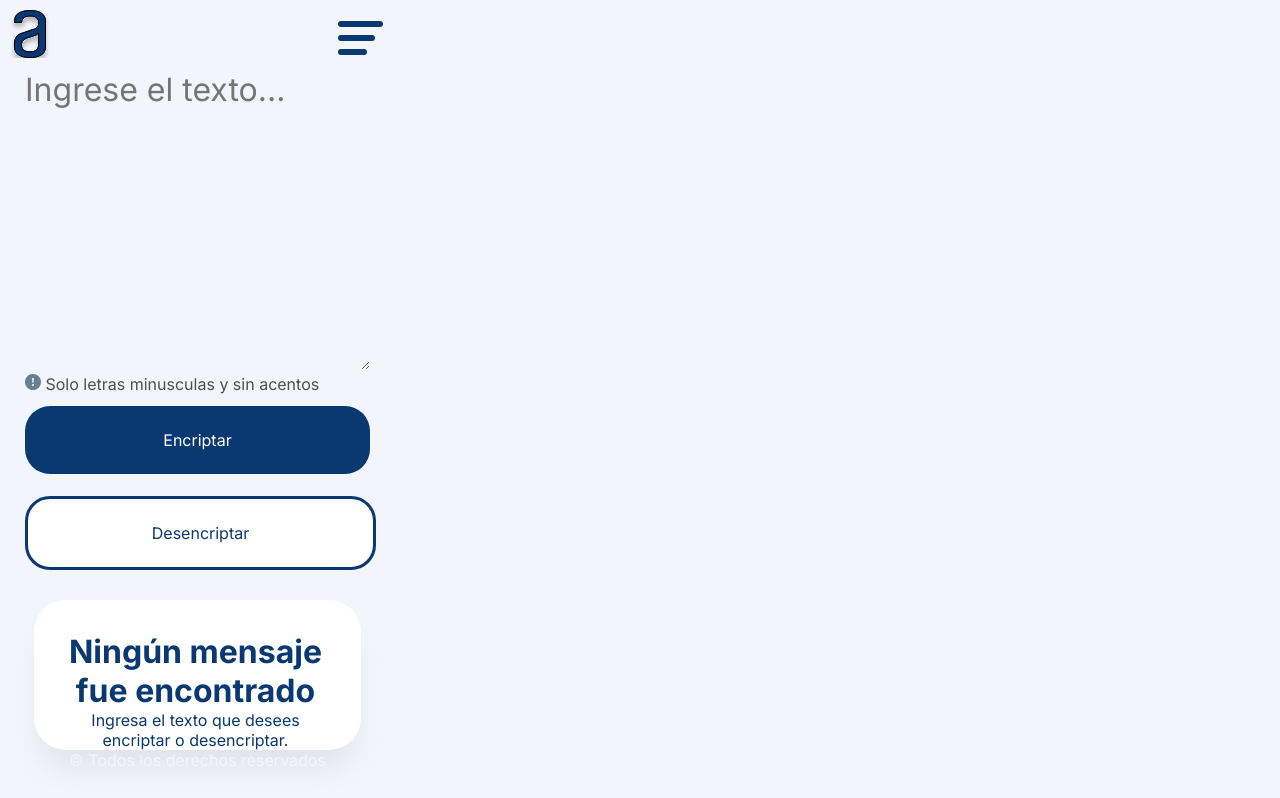
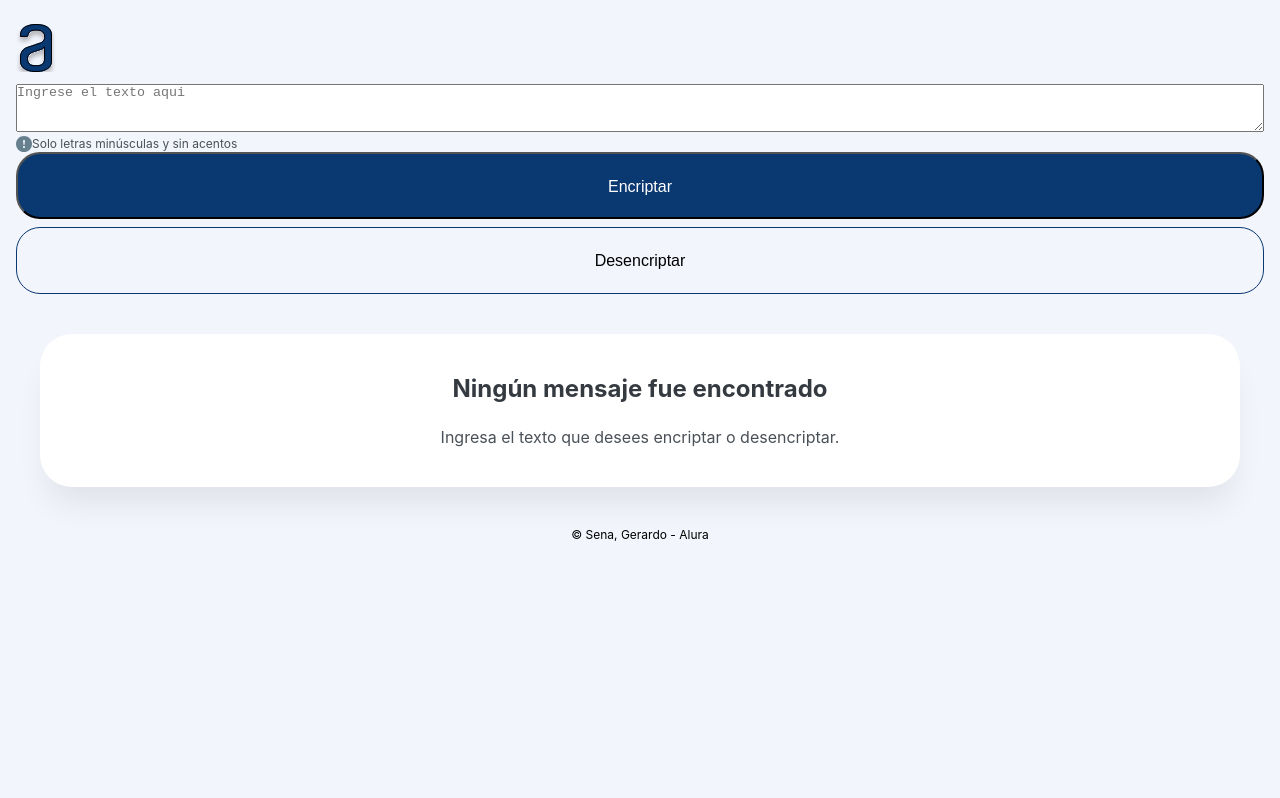
Before and after one commit to gerardosn/desafioAluraEncriptador, a plain HTML site: page index.html in a window 1280 px wide. Drawn offline with Linux system fonts and the light colour scheme.

Commit message:
modificados:     index.html 	modificados:     styles.css 	renombrados:     img/icono-menu.svg -> v1/img/icono-menu.svg 	nuevos archivos: v1/img/logo-alura.svg 	nuevos archivos: v1/img/signo-exclamacion.svg 	nuevos archivos: v1/index.html 	renombrados:     script.js -> v1/script.js 	nuevos archivos: v1/styles.css

```diff
--- a/index.html
+++ b/index.html
@@ -3,47 +3,25 @@
 <head>
     <meta charset="UTF-8">
     <meta name="viewport" content="width=device-width, initial-scale=1.0">
-    <title>Desafio Alura: Encriptar.</title>
-    <link rel="stylesheet" href="styles.css" type="text/css">
-    <link rel="preconnect" href="https://fonts.googleapis.com">
-<link rel="preconnect" href="https://fonts.gstatic.com" crossorigin>
-<link href="https://fonts.googleapis.com/css2?family=Inter:wght@100..900&display=swap" rel="stylesheet">
+    <title>Desafio Alura: Encriptador.</title>
+    <link rel="stylesheet" href="styles.css">
 </head>
 <body>
-    <header>
-        <div class="contenedor-header">
-            <div class="contenedor-header-div1"> <img src="img/logo-alura.svg"> </div>
-            <div class="contenedor-header-div2"></div>
-            <div class="contenedor-header-div3"> <img src="img/icono-menu.svg" > </div>
-          </div>
-      </header>
-
-      <main>
-        <form>
-        <div class="main-div1">
-        <textarea id="textoEntrada" name="textoEntrada" placeholder="Ingrese el texto..."></textarea>
-        </div>
-
-        <img src="img/signo-exclamacion.svg">
-          <span>Solo letras minusculas y sin acentos</span>
-        <div class="main-div2">
-          <div class="btn-encriptar" onclick="encriptar()">Encriptar</div>
-          <div class="btn-desencriptar" onclick="desencriptar()">Desencriptar</div>
-        </div> </form>
-        <div class="main-div3">
-          <div class="text-resultado" id="resultado">
-            <h1>Ningún mensaje fue encontrado</h1>
-            <p>Ingresa el texto que desees encriptar o desencriptar.</p>
-            <!-- <div class="btn-copiar">Copiar</div> -->
-          </div>
-
-        </div>
-      </main>
-
-      <footer>
-        <p>&copy; Todos los derechos reservados</p>
-
-      </footer>
-      <script src="script.js"></script>
+    <header><img src="img/logo-alura.svg" alt="logo-alura"></header>
+    <main>
+     <textarea name="txtIn" id="txtIn" placeholder="Ingrese el texto aqui" maxlength="200"></textarea>
+     <div class="contAdvertencia">
+     <img src="img/signo-exclamacion.svg" alt="!"><p>Solo letras minúsculas y sin acentos</p>
+     </div>
+     <div class="contBtnes">
+     <button name="encriptar" id="encriptar" class="btnEncriptar" onclick="encriptar()">Encriptar</button>
+     <button name="desencriptar" id="desencriptar" class="btndesencriptar" onclick="desencriptar()">Desencriptar</button>
+    </div>
+    </main>
+    <article>
+        <h1>Ningún mensaje fue encontrado</h1>
+        <p>Ingresa el texto que desees encriptar o desencriptar.</p>
+    </article>
+    <footer>&copy; Sena, Gerardo - Alura</footer>
 </body>
 </html>
--- a/styles.css
+++ b/styles.css
@@ -1,173 +1,72 @@
-*{
+* {
+    box-sizing: border-box;
     margin: 0;
-    border: 0;
     padding: 0;
-}
-
-/* Estilos generales */
-
-body {
-    font-family: "inter", sans-serif;
-    color: #0A3871;
-    margin: 10px;
+  }
+  body{
+    margin: 24px 16px 24px 16px;
+    font-family: Inter, Verdana, Geneva, Tahoma, sans-serif;
     background-color: #F3F5FC;
-     width: max(100%, 375px); /*utiliza el valor más grande */
-     width: min(100%, 375px);
-    height: auto;
-
-
   }
-
-/*header*/
-.contenedor-header {
+  #txtIn{
+    width: 100%;
+    height: 48px;
+  }
+  .contAdvertencia{
     display: flex;
-    width: 100%; /* Ocupa todo el ancho de la pantalla */
-   /* border: 2px solid #000; /* Borde negro de 2px */
-    align-items: center;
-
+    font-size: 12px;
+    color: #495057;
   }
-  .contenedor-header-div1, .contenedor-header-div3{
-    width: 100%;
-  }
-  .contenedor-header-div3{
-    text-align: right;
-  }
-  /*header fin*/
-
-  /*main-*/
-  main {
+  .contBtnes{
     display: flex;
     flex-direction: column;
-    align-items: center;
+    align-content: center;
+    row-gap: 8px;
   }
-
-  #textoEntrada {
-    font-family: "inter", sans-serif;
-  background-color: #F3F5FC; /* Color de fondo gris claro */
-  color: #0A3871; /* Color de texto negro */
-  font-size: 32px;
-  /*padding: 10px; /* Añade espacio entre el texto y el borde */
-  /*border: 1px solid #ccc; /* Borde gris claro */
-  width:345px;
-  height: 300px;
-}
-span {
-  color: #495057;
-}
-
-.main-div2 {
-  /*border: 1px solid #ccc; /* Borde gris claro */
-  display: flex;
-  flex-direction: column;
-}
-.btn-encriptar {
-  margin: 12px 0px;
-  background-color: #0A3871; /* Azul */
-  color: #fff; /* Blanco */
-  display: block; /* Ocupa todo el ancho disponible */
-  width: 100%; /* Ocupa todo el ancho disponible */
-  padding: 24px 0px; /* Espacio entre el texto y los bordes */
-  font-size: 16px; /* Tamaño de la fuente */
-  text-align: center; /* Alinea el texto al centro */
-  text-decoration: none; /* Elimina la decoración del texto */
-  border: none; /* Elimina el borde predeterminado */
-  border-radius: 25px; /* Esquinas redondeadas */
-  cursor: pointer; /* Cambia el cursor a mano al pasar el mouse */
-}
-
-.btn-desencriptar, .btn-copiar {
-  background-color: white; /* Azul */
-  color: #0A3871; /* Blanco */
-  display: block; /* Ocupa todo el ancho disponible */
-  width: 100%; /* Ocupa todo el ancho disponible */
-  padding: 24px 0px; /* Espacio entre el texto y los bordes */
-  margin: 10px 0px 0px 0px;
-  font-size: 16px; /* Tamaño de la fuente */
-  text-align: center; /* Alinea el texto al centro */
-  text-decoration: none; /* Elimina la decoración del texto */
-  border: solid; /* Elimina el borde predeterminado */
-  border-radius: 25px; /* Esquinas redondeadas */
-  cursor: pointer; /* Cambia el cursor a mano al pasar el mouse */
-}
-
-.main-div3{
-  width: min(100%, 327px);
-
-top: 707px;
-left: 24px;
-padding: 32px 0px 0px 0px;
-gap: 32px;
-border-radius: 32px ;
-opacity: 0px;
-background: #FFFFFF;
-box-shadow: 0px 24px 32px -8px #00000014;
-margin-top: 30px;
-}
-.text-resultado{
-  width: min(100%, 263px);
-
-  gap: 16px;
-  opacity: 0px;
-  margin-left: 30px;
-
-  text-align: center;
-
-}
-  /*main-fin*/
-
-
-  footer {
-    color: #F3F5FC;
-    /*border: 2px solid #000; /* Borde negro de 2px */
+  .btnEncriptar{
+    height: 67px;
+    padding: 24px;
+    border-radius: 24px;
+    background-color: #0A3871;
+    font-size: 16px;
+    color: #FFFFFF;
+    cursor: pointer;
+    transition: background-color 0.1s ease-in-out; /* Transición */
+  }
+  .btnEncriptar:active{
+    background-color: #50749f;
+  }
+  .btndesencriptar{
+    height: 67px;
+    padding: 24px;
+    border-radius: 24px;
+    border: 1px solid #0A3871;
+    font-size: 16px;
+    background-color:  #F3F5FC;
+    cursor: pointer;
+    transition: background-color 0.1s ease-in-out; /* Transición */
+  }
+  .btndesencriptar:active{
+    background-color: #50749f;
+  }
+  article{
+    padding: 40px 24px 40px 24px;
+    border-radius: 32px;
+    margin: 40px 24px 40px 24px;
+    background-color: white;
+    box-shadow: 0px 24px 32px -8px #00000014;
     text-align: center;
-    size: 8px;
   }
-
-  /* Estilos para dispositivos móviles (hasta 768px) */
-  /* @media (max-width: 768px) {
-
-
-    .div1, .div2, .div3 {
-      width: 100%;
-      margin-bottom: 20px;
-    }
-  } */
-
-  /* Estilos para tabletas (entre 768px y 1024px) */
-  /* @media (min-width: 768px) and (max-width: 1024px) {
-    main {
-      display: flex;
-      flex-direction: column;
-    }
-
-    .div1, .div2 {
-      width: 50%;
-      margin-bottom: 20px;
-    }
-
-    .div3 {
-      width: 100%;
-    }
-  } */
-
-  /* Estilos para desktop (más de 1024px) */
-  /* @media (min-width: 1024px) {
-    main {
-      display: flex;
-    }
-
-    .div1, .div2 {
-      width: 40%;
-      margin-right: 20px;
-    }
-
-    .div3 {
-      width: 40%;
-    }
+  article h1{
+    font-size: 24px;
+    color: #343A40;
   }
-
-width: Fill (263px)px;
-height: Hug (122px)px;
-gap: 16px;
-opacity: 0px;
-*/
+  article p{
+    font-size: 16px;
+    color: #495057;
+    margin-top: 24px;
+  }
+  footer{
+    font-size: 12px;
+    text-align: center;
+  }
--- /dev/null
+++ b/v1/styles.css
@@ -0,0 +1,140 @@
+*{
+    margin: 0;
+    border: 0;
+    padding: 0;
+}
+
+/* Estilos generales */
+
+body {
+    font-family: "inter", sans-serif;
+    color: #0A3871;
+    margin: 10px;
+    background-color: #F3F5FC;
+    height: auto;
+  }
+
+
+
+/*header*/
+.contenedor-header {
+    display: flex;
+    width: 100%;
+    align-items: center;
+  }
+  .contenedor-header-div1, .contenedor-header-div3{
+    width: 100%;
+  }
+  .contenedor-header-div3{
+    text-align: right;
+  }
+  /*header fin*/
+
+  /*main-*/
+  main, article {
+    display: flex;
+    flex-direction: column;
+    align-items: center;
+    /*border: 2px solid #000; /* Borde negro de 2px */
+  }
+
+  #textoEntrada {
+    font-family: "inter", sans-serif;
+  background-color: #F3F5FC; /* Color de fondo gris claro */
+  color: #0A3871; /* Color de texto negro */
+  font-size: 32px;
+  width:345px;
+  height: 300px;
+}
+span {
+  color: #495057;
+}
+
+.main-div2 {
+  display: flex;
+  flex-direction: column;
+}
+.btn-encriptar {
+  margin: 12px 0px;
+  background-color: #0A3871; /* Azul */
+  color: #fff; /* Blanco */
+  display: block; /* Ocupa todo el ancho disponible */
+  width: 100%; /* Ocupa todo el ancho disponible */
+  padding: 24px 0px; /* Espacio entre el texto y los bordes */
+  font-size: 16px; /* Tamaño de la fuente */
+  text-align: center; /* Alinea el texto al centro */
+  text-decoration: none; /* Elimina la decoración del texto */
+  border: none; /* Elimina el borde predeterminado */
+  border-radius: 25px; /* Esquinas redondeadas */
+  cursor: pointer; /* Cambia el cursor a mano al pasar el mouse */
+  transition: background-color 0.5s ease;
+}
+.btn-encriptar:active {
+  background-color: #406da3;
+  user-select: none; /* Evita la selección de texto */
+        }
+
+.btn-desencriptar, .btn-copiar {
+  background-color: white; /* Azul */
+  color: #0A3871; /* Blanco */
+  display: block; /* Ocupa todo el ancho disponible */
+  width: 100%; /* Ocupa todo el ancho disponible */
+  padding: 24px 0px; /* Espacio entre el texto y los bordes */
+  margin: 10px 0px 10px 0px;
+  font-size: 16px; /* Tamaño de la fuente */
+  text-align: center; /* Alinea el texto al centro */
+  text-decoration: none; /* Elimina la decoración del texto */
+  border: solid; /* Elimina el borde predeterminado */
+  border-radius: 25px; /* Esquinas redondeadas */
+  cursor: pointer; /* Cambia el cursor a mano al pasar el mouse */
+  transition: background-color 0.5s ease;
+}
+.btn-desencriptar:active, .btn-copiar:active {
+  background-color: #406da3;
+  user-select: none; /* Evita la selección de texto */
+}
+
+.main-div3{
+width: min(100%, 327px);
+height: 100%;
+border-radius: 32px ;
+opacity: 0px;
+background: #FFFFFF;
+box-shadow: 0px 24px 32px -8px #00000014;
+/*border: 2px solid #000; /* Borde negro de 2px */
+}
+.text-resultado{
+  width: min(100%, 263px);
+  gap: 16px;
+  opacity: 0px;
+  /* margin-top: 10px;
+  margin-bottom: 10px;
+  margin-left: 30px; */
+  margin: 10px 0px 10px 30px;
+  text-align: center;
+}
+
+  /*responsive*/
+  /* Estilos para pantallas más grandes */
+  @media (min-width: 600px) {
+    .contenedor-header {
+      display: flex;
+      flex-direction: column;
+      width:auto;
+      text-align: right;
+      /*border: 2px solid #000; /* Borde negro de 2px */
+    }
+    .contenedor-header-div2, .contenedor-header-div3{
+      display: none;
+    }
+    #contenedor-adaptable {
+      display: grid;
+      grid-template-columns: repeat(3, 1fr);
+      /*border: 2px solid #000; /* Borde negro de 2px */
+    }
+    main{
+      width: 680px;
+      /*border: 2px solid #000; /* Borde negro de 2px */
+    }
+
+}
```
Also changed, not shown: v1/index.html (added, +51 -0 lines), v1/img/icono-menu.svg (renamed from img/icono-menu.svg), v1/img/logo-alura.svg (added), v1/img/signo-exclamacion.svg (added), v1/script.js (renamed from script.js).
